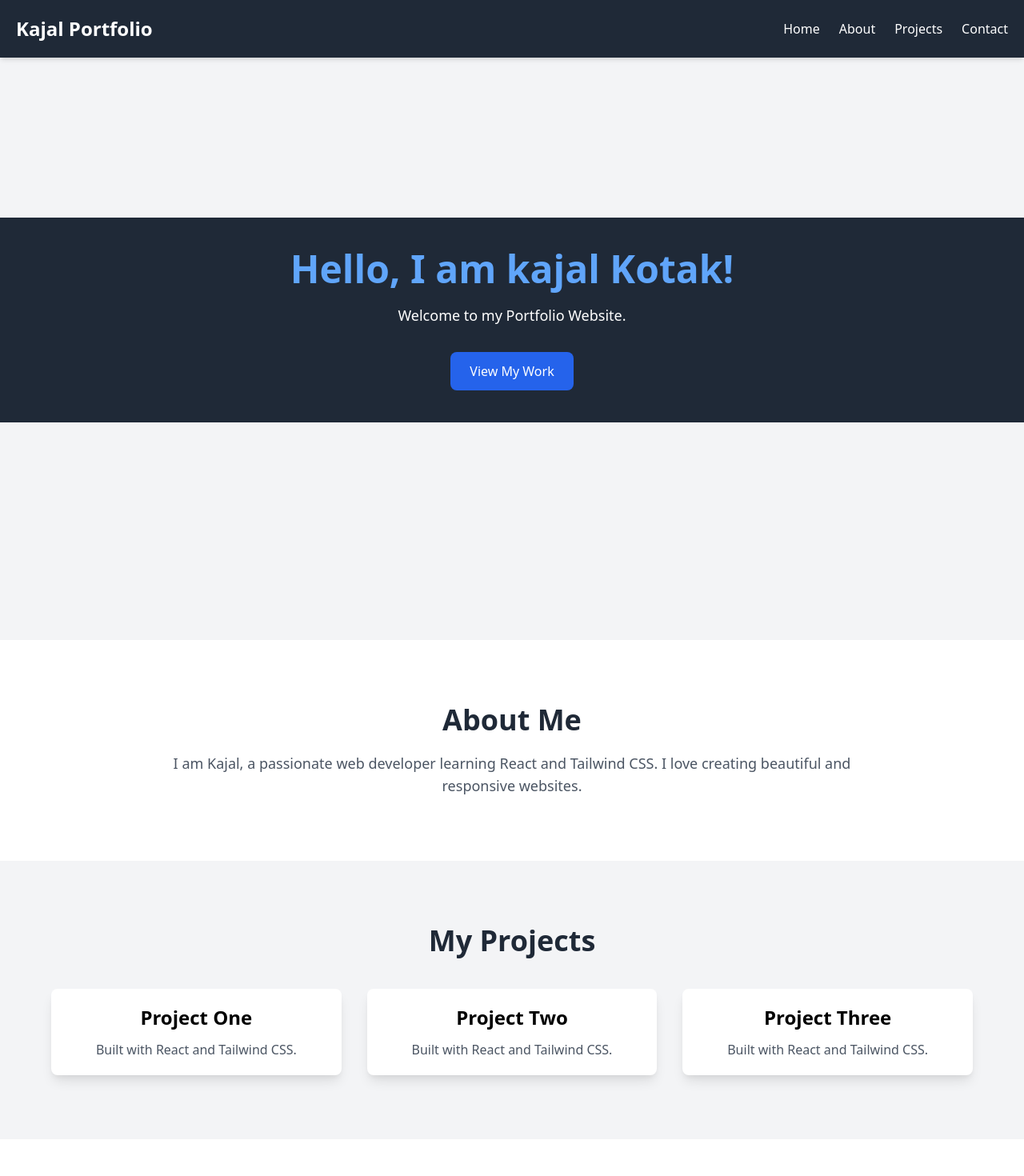
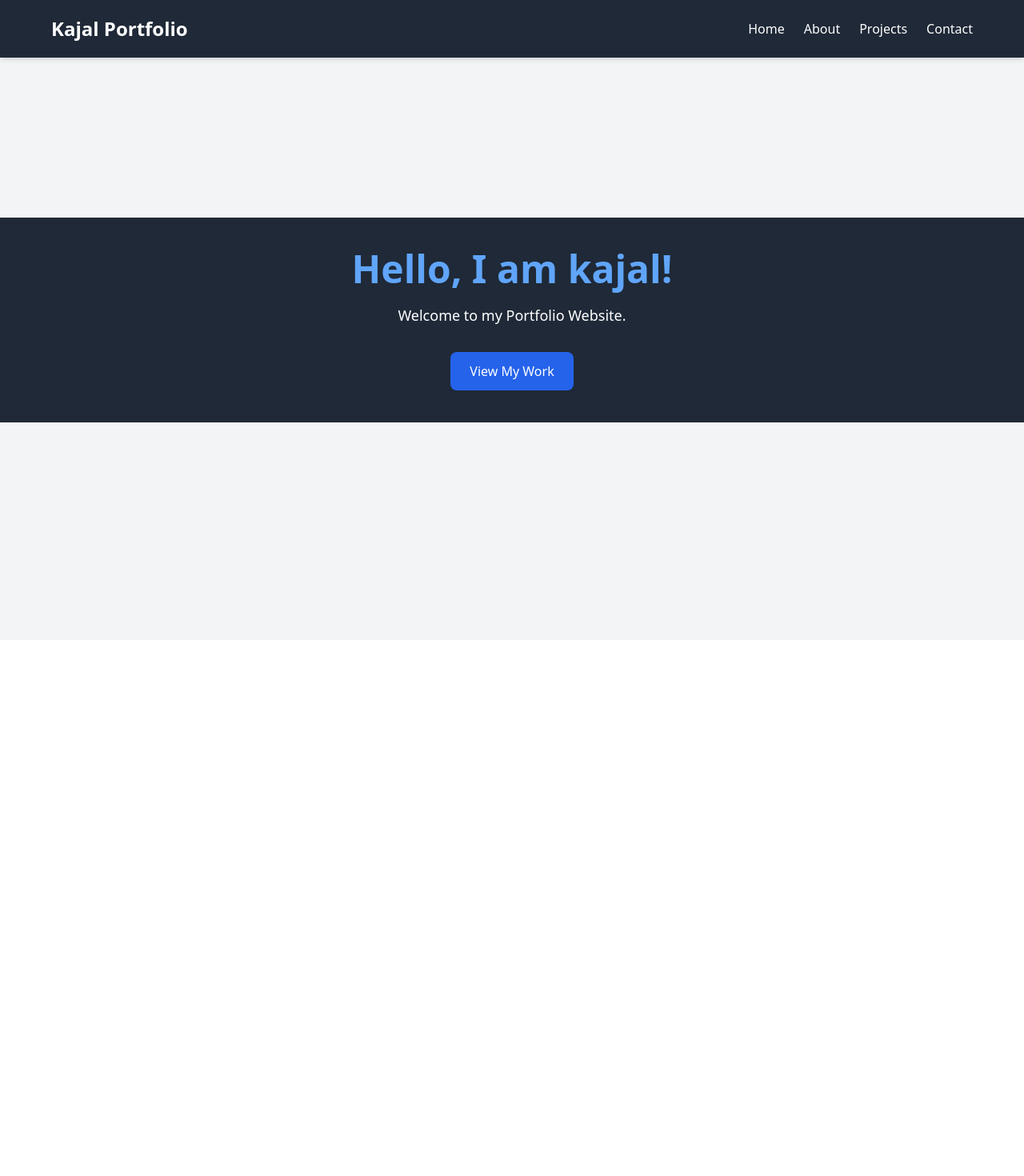
Before and after one commit to kajalkotak/portfolio-website-new, a React (Create React App) app: page / in a window 1280 px wide. Shown: the top 1470 px of the page at 80% size. After the commit the page ends 800 px from the top, so only its background shows below. Built offline with nearby package versions, Linux system fonts and the light colour scheme.

Commit message:
Add API Integration in Projects section

```diff
--- a/package.json
+++ b/package.json
@@ -9,6 +9,7 @@
     "@testing-library/user-event": "^12.8.3",
     "react": "^19.1.1",
     "react-dom": "^19.1.1",
+    "react-router-dom": "^7.8.2",
     "react-scripts": "^5.0.1",
     "tailwindcss": "npm:@tailwindcss/postcss7-compat@^2.2.17",
     "web-vitals": "^1.1.2"
--- a/src/App.js
+++ b/src/App.js
@@ -1,5 +1,6 @@
 import React from "react";
 import logo from "./logo.svg";
+import { Routes, Route } from "react-router-dom";
 import Navbar from "./Navbar";
 import Hero from "./Hero";
 import About from "./About";
@@ -8,23 +9,46 @@ import Contact from "./Contact";
 import Footer from "./Footer";
 
 function App() {
-  const myName = "kajal Kotak";
-  const myBio =
-    "I am Kajal, a passionate web developer learning React and Tailwind CSS. I love creating beautiful and responsive websites.";
+  // const myName = "kajal Kotak";
+  // const myBio =
+  //   "I am Kajal, a passionate web developer learning React and Tailwind CSS. I love creating beautiful and responsive websites.";
 
-  const myProjects = [
-    { title: "Project One", description: "Built with React and Tailwind CSS." },
-    { title: "Project Two", description: "Built with React and Tailwind CSS." },
-    {
-      title: "Project Three",
-      description: "Built with React and Tailwind CSS.",
-    },
-  ];
+  // const myProjects = [
+  //   { title: "Project One", description: "Built with React and Tailwind CSS." },
+  //   { title: "Project Two", description: "Built with React and Tailwind CSS." },
+  //   {
+  //     title: "Project Three",
+  //     description: "Built with React and Tailwind CSS.",
+  //   },
+  // ];
 
   return (
-    <div className="bg-gray-100">
+    <div className="bg-gray-100 min-h-screen flex flex-col items-center justify-center">
       <Navbar />
-      <section
+
+      <Routes>
+        <Route path="/" element={<Hero name="kajal" />} />
+        <Route
+          path="/about"
+          element={<About bio="I am Kajal, passionate about React." />}
+        />
+        <Route
+          path="/projects"
+          element={
+            <Projects
+              projects={[
+                { title: "Project One", description: "React + Tailwind CSS" },
+                {
+                  title: "Project Two",
+                  description: "React + API Integration",
+                },
+              ]}
+            />
+          }
+        />
+        <Route path="/contact" element={<Contact />} />
+      </Routes>
+      {/* <section
         id="hero"
         className="min-h-screen flex flex-col items-center justify-center"
       >
@@ -41,9 +65,7 @@ function App() {
 
       <section id="contact">
         <Contact />
-      </section>
-
-      <Footer />
+      </section>*/}
     </div>
   );
 }
--- a/src/Navbar.js
+++ b/src/Navbar.js
@@ -1,35 +1,36 @@
 //Navbar.js
+
+import { Link } from "react-router-dom";
 
 function Navbar() {
   return (
     <nav className="bg-gray-800 text-white w-full p-5 fixed top-0 left-0 shadow-md z-10">
-      <div className="max-wl-6xl mx-auto flex justify-between items-center">
+      <div className="max-w-6xl mx-auto flex justify-between items-center">
         <h1 className="text-2xl font-bold">Kajal Portfolio</h1>
         <ul className="flex space-x-6">
           <li>
-            <a href="#hero" className="hover:text-blue-400">
+            <Link to="/" className="hover:text-blue-400">
               Home
-            </a>
+            </Link>
           </li>
           <li>
-            <a href="#about" className="hover:text-blue-400">
+            <Link to="/about" className="hover:text-blue-400">
               About
-            </a>
+            </Link>
           </li>
           <li>
-            <a href="#projects" className="hover:text-blue-400">
+            <Link to="/projects" className="hover:text-blue-400">
               Projects
-            </a>
+            </Link>
           </li>
           <li>
-            <a href="#contact" className="hover:text-blue-400">
+            <Link to="/contact" className="hover:text-blue-400">
               Contact
-            </a>
+            </Link>
           </li>
         </ul>
       </div>
     </nav>
   );
 }
-
 export default Navbar;
--- a/src/Projects.js
+++ b/src/Projects.js
@@ -1,17 +1,44 @@
 //Projects.js
+
+import React, { useState, useEffect } from "react";
 
 import ProjectCard from "./ProjectCard";
 
-function Projects({projects}){
-  return(
+function Projects() {
+  const [projects, setProjects] = useState([]);
+
+  useEffect(() => {
+    fetch("https://jsonplaceholder.typicode.com/posts") //example API
+      .then((response) => response.json())
+      .then((data) => setProjects(data.slice(0, 5))) // take first 5 post  as projects
+      .catch((error) => console.error("error fetching data:", error));
+  }, []);
+  return (
     <section className="bg-gray-100 w-full py-20 px-5">
       <div className="max-w-6xl mx-auto text-center">
         <h2 className="text-4xl font-bold text-gray-800 mb-10">My Projects</h2>
-        <div className="grid grid-cols-1 md:grid-cols-2 lg:grid-cols-3 gap-8">
+
+        {projects.length === 0 ? (
+          <p>Loading projects....</p>
+        ) : (
+          projects.map((project) => (
+            <div
+              key={project.id}
+              className="mb-5 p-5 border rounded-lg shadow-md"
+            >
+              <h3 className="text-2xl font-semibold text-blue-600">
+                {project.title}
+              </h3>
+              <p>{project.body}</p>
+            </div>
+          ))
+        )}
+
+        {/* <div className="grid grid-cols-1 md:grid-cols-2 lg:grid-cols-3 gap-8">
           {projects.map((project, index) =>(
             <ProjectCard key={index} title={project.title} description={project.description} />
           ))}
-        </div>
+        </div> */}
       </div>
     </section>
   );
--- a/src/index.js
+++ b/src/index.js
@@ -2,10 +2,11 @@ import React from "react";
 import ReactDOM from "react-dom/client";
 import "./index.css"; // important!
 import App from "./App";
+import { BrowserRouter } from "react-router-dom";
 
 const root = ReactDOM.createRoot(document.getElementById("root"));
 root.render(
-  <React.StrictMode>
+  <BrowserRouter>
     <App />
-  </React.StrictMode>
+  </BrowserRouter>
 );
```
Also changed, not shown: 1 other file (tests, documents, lock files or other folders).
